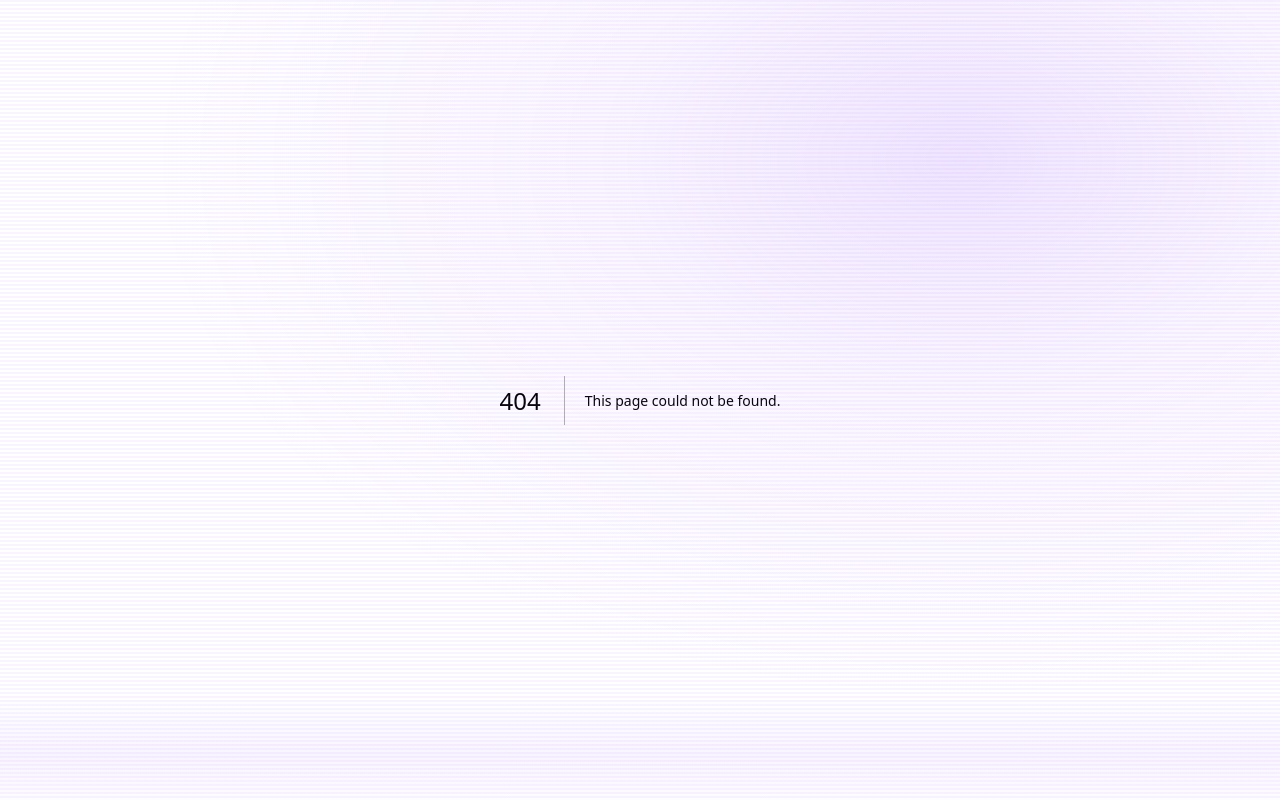
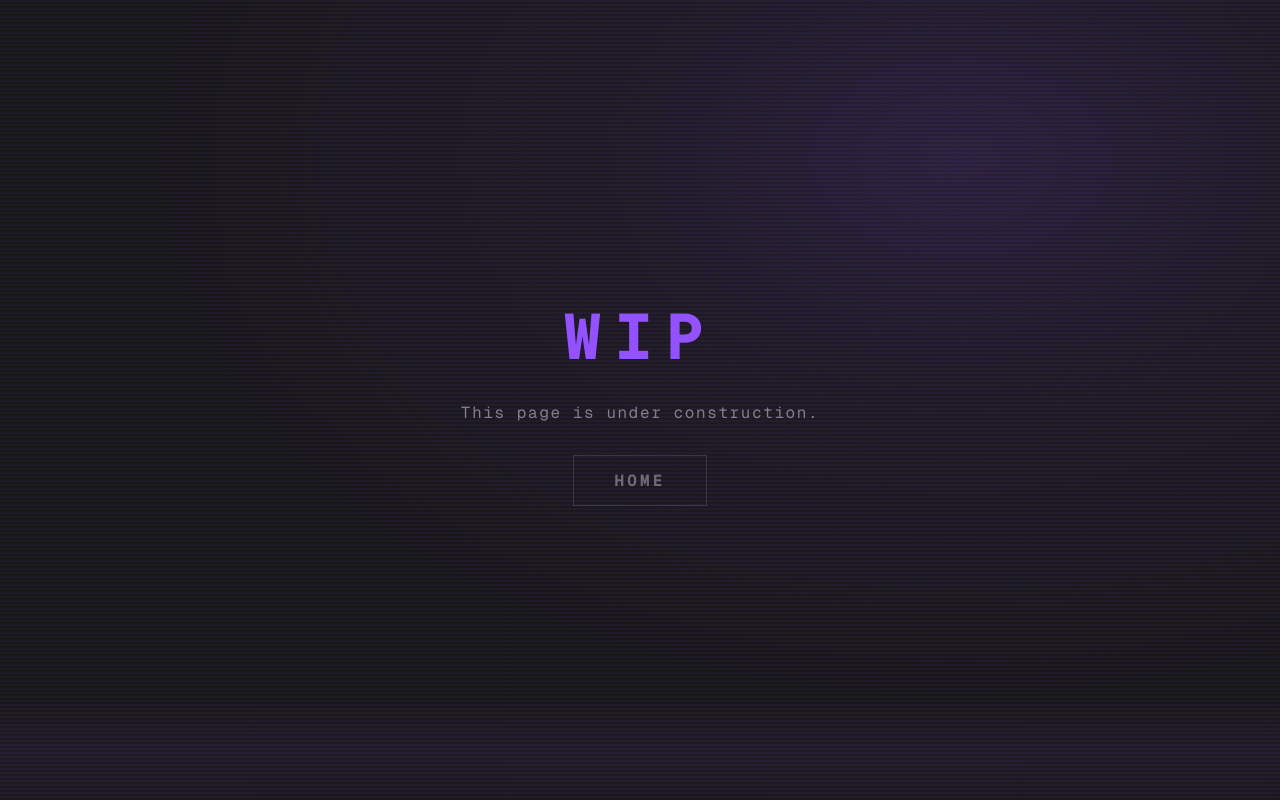
Before and after one commit to czhangy/czhangy-io-v5, a Next.js app: page /logs in a window 1280 px wide. Before the commit this address had no page. Built offline with nearby package versions, Linux system fonts and the light colour scheme.

Commit message:
WIP page (#21)
* Fix README logo

* WIP page

```diff
--- /dev/null
+++ b/src/app/achievements/page.tsx
@@ -0,0 +1,5 @@
+import WipPage from '@/components/wip/WipPage/WipPage';
+
+export default function Achievements() {
+    return <WipPage />;
+}
--- /dev/null
+++ b/src/app/activity/page.tsx
@@ -0,0 +1,5 @@
+import WipPage from '@/components/wip/WipPage/WipPage';
+
+export default function Activity() {
+    return <WipPage />;
+}
--- /dev/null
+++ b/src/app/career/page.tsx
@@ -0,0 +1,5 @@
+import WipPage from '@/components/wip/WipPage/WipPage';
+
+export default function Career() {
+    return <WipPage />;
+}
--- /dev/null
+++ b/src/app/logs/page.tsx
@@ -0,0 +1,5 @@
+import WipPage from '@/components/wip/WipPage/WipPage';
+
+export default function Logs() {
+    return <WipPage />;
+}
--- /dev/null
+++ b/src/components/wip/WipPage/WipPage.md
@@ -0,0 +1,3 @@
+# WipPage
+
+A general-purpose placeholder page shown for routes that are not yet built out.
--- /dev/null
+++ b/src/components/wip/WipPage/WipPage.module.scss
@@ -0,0 +1,53 @@
+@use '@/styles/constants' as *;
+
+.wip-page {
+    align-items: center;
+    display: flex;
+    justify-content: center;
+    min-height: 100vh;
+
+    .content {
+        align-items: center;
+        display: flex;
+        flex-direction: column;
+        gap: 1.5rem;
+        text-align: center;
+    }
+
+    .title {
+        color: $accent;
+        font-family: $font-mono;
+        font-size: 4rem;
+        font-weight: 700;
+        letter-spacing: 0.2em;
+    }
+
+    .subtext {
+        color: rgba($foreground, 0.5);
+        font-family: $font-mono;
+        font-size: 1rem;
+        letter-spacing: 0.1em;
+    }
+
+    .home-link {
+        border: 1px solid rgba($foreground, 0.15);
+        color: rgba($foreground, 0.4);
+        font-family: $font-mono;
+        font-size: 1rem;
+        font-weight: 700;
+        letter-spacing: 0.2em;
+        margin-top: 0.5rem;
+        padding: 0.875rem 2.5rem;
+        text-decoration: none;
+        transition:
+            border-color 0.15s ease,
+            color 0.15s ease;
+
+        @media (hover: hover) {
+            &:hover {
+                border-color: $accent;
+                color: $foreground;
+            }
+        }
+    }
+}
--- /dev/null
+++ b/src/components/wip/WipPage/WipPage.tsx
@@ -0,0 +1,25 @@
+import Link from 'next/link';
+import GlitchText from '@/components/common/GlitchText/GlitchText';
+import styles from './WipPage.module.scss';
+
+const WipPage: React.FC = () => {
+    // -------------------------------------------------------------------------
+    // MARKUP
+    // -------------------------------------------------------------------------
+
+    return (
+        <div className={styles['wip-page']}>
+            <div className={styles.content}>
+                <GlitchText text="WIP" as="h1" className={styles.title} />
+                <p className={styles.subtext}>
+                    This page is under construction.
+                </p>
+                <Link href="/" className={styles['home-link']}>
+                    HOME
+                </Link>
+            </div>
+        </div>
+    );
+};
+
+export default WipPage;
```
Also changed, not shown: src/components/home/NavMenu/NavMenu.tsx (+4 -3 lines), 1 other file (tests, documents, lock files or other folders).
